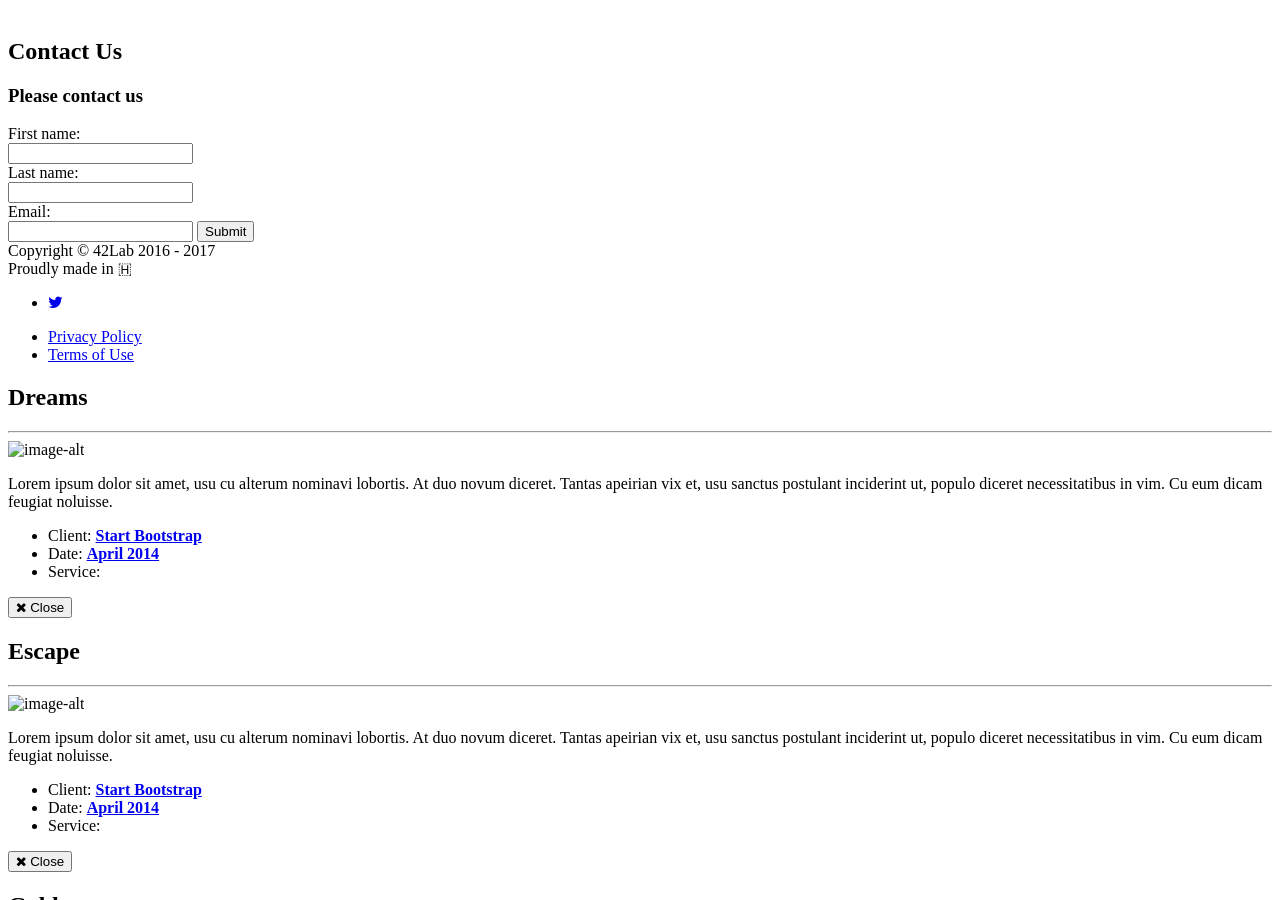
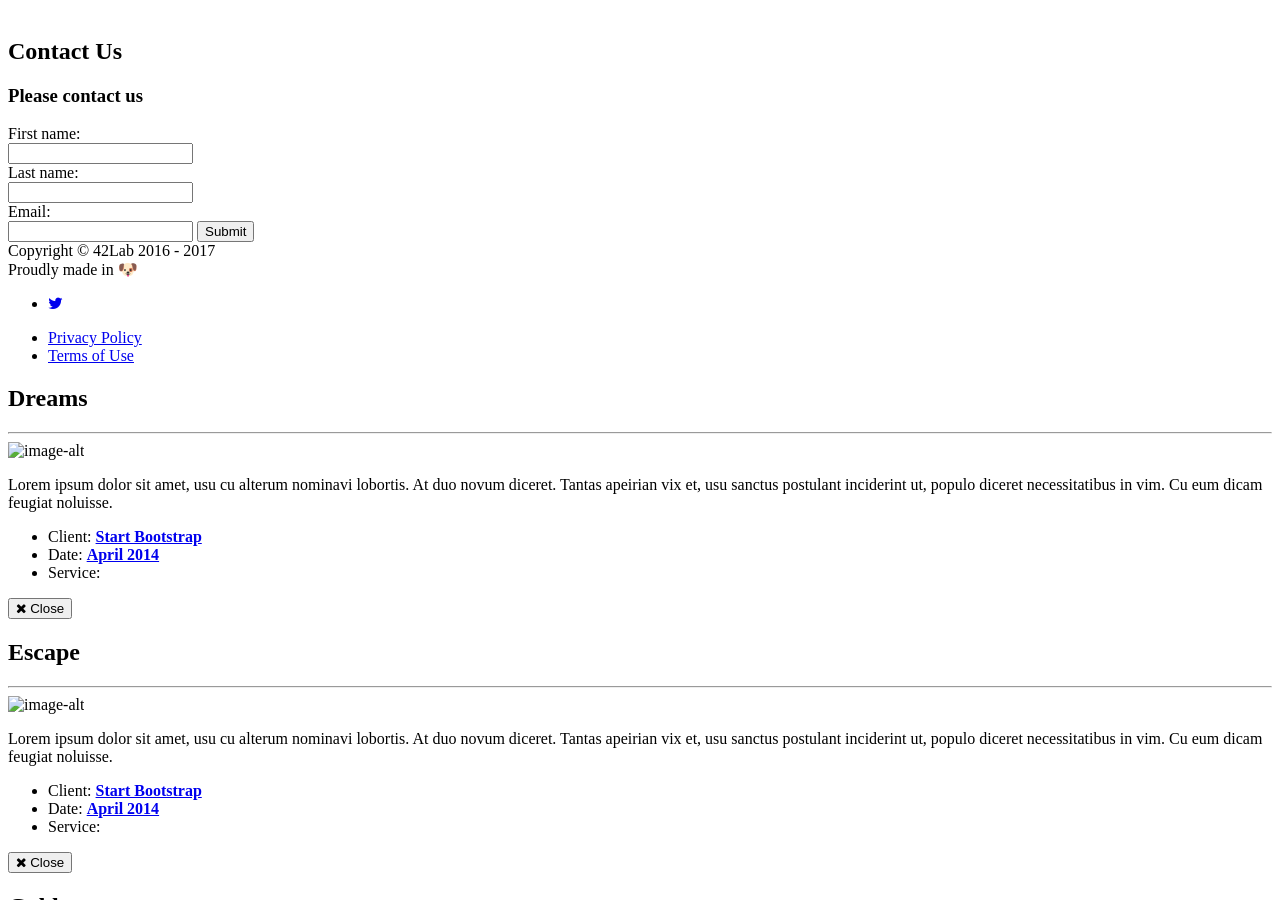
Before and after one commit to dr-data/42Lab, a Jekyll site: the page built from about.md, in a window 1280 px wide and 900 px high, scrolled down 2491 px. Built offline with Jekyll 4.4.1, drawn with Linux system fonts in a browser that asks for light colours; some web fonts are replaced.

```diff
--- a/_includes/footer.html
+++ b/_includes/footer.html
@@ -5,7 +5,7 @@
             <div class="row">
                 <div class="col-md-4">
                     <span class="copyright">Copyright &copy; {{ site.title }} 2016 - {{ 'now' | date: "%Y" }}</span>
-                    <BR><span class="made">Proudly made in &#x1F1ED; </span>
+                    <BR><span class="made">Proudly made in &#x1F436; </span>
                 </div>
                 <div class="col-md-4">
                     <ul class="list-inline social-buttons">
```
